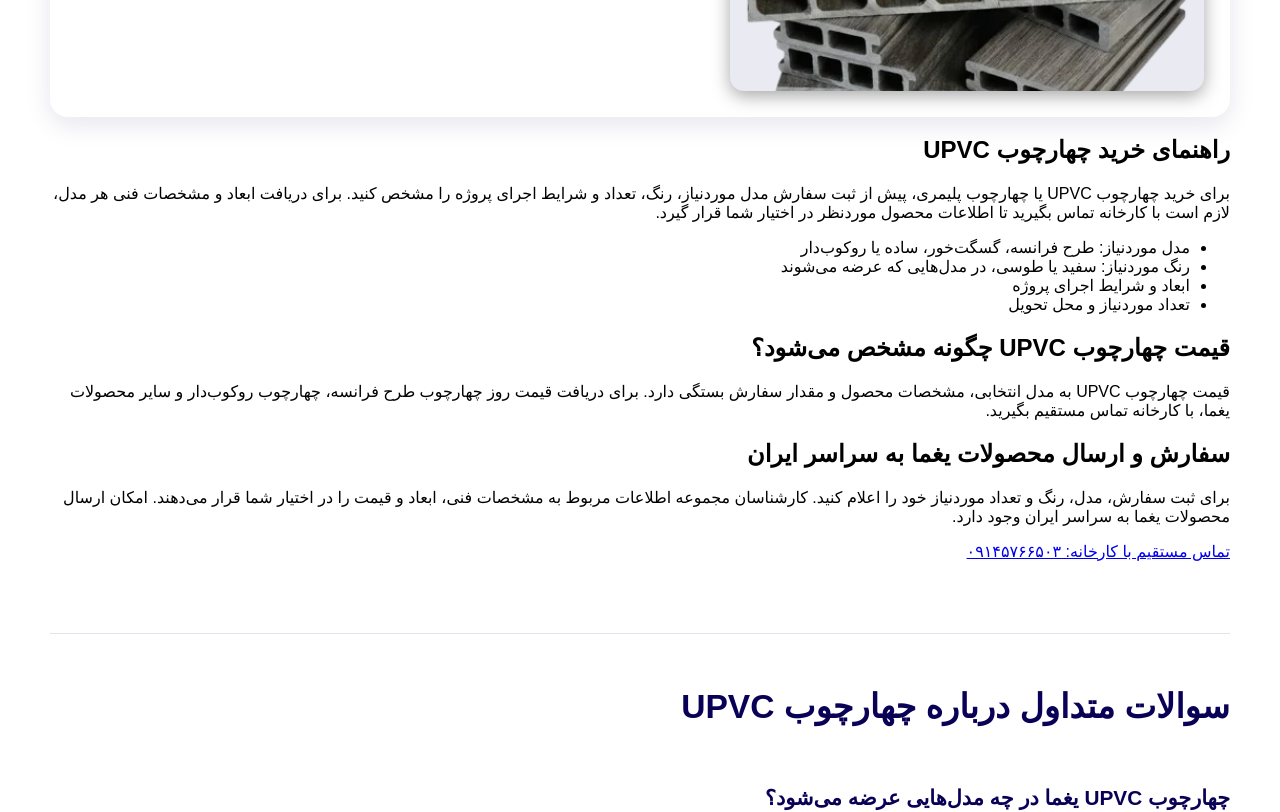
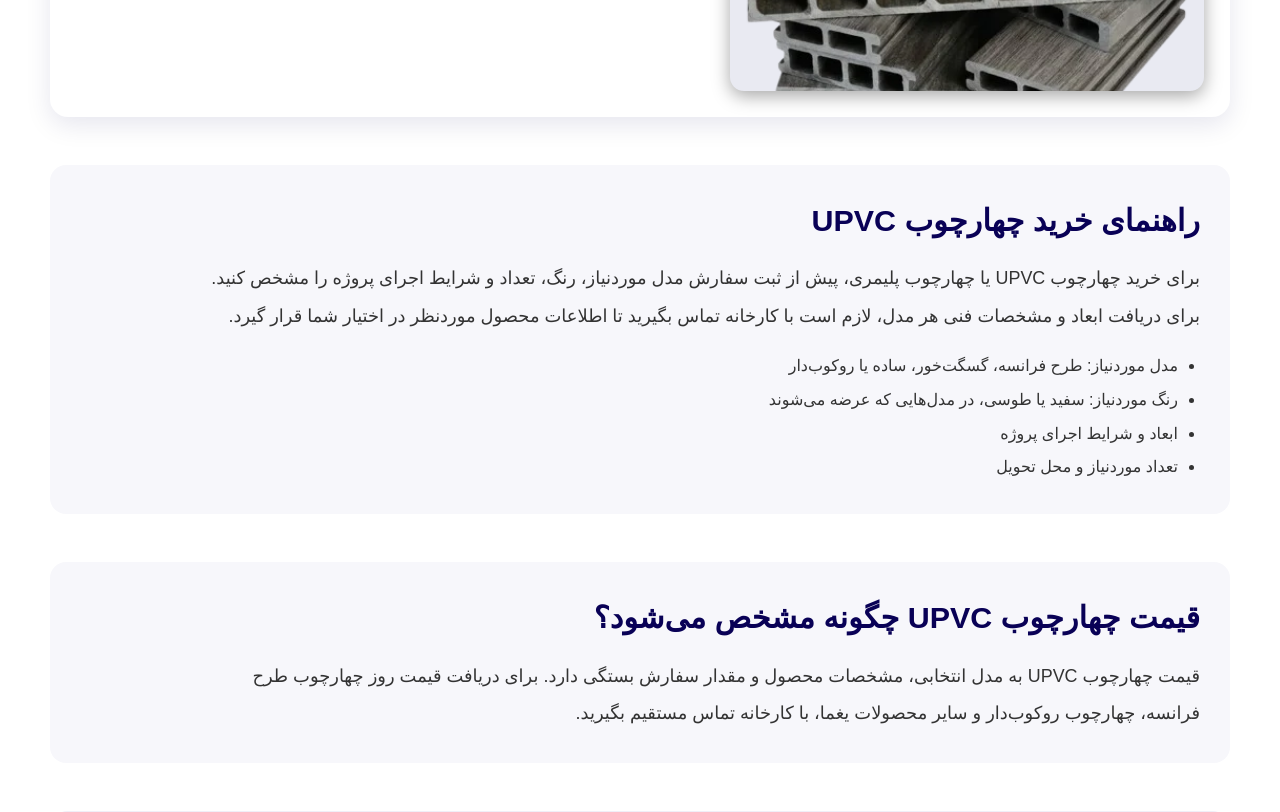
Before and after one commit to Mohammadrezaaofficial/Yaghma, a React (Vite) app: page /products in a window 1280 px wide. Shown: the part 2180-2992 px from the top of the page. Built offline with nearby package versions, Linux system fonts and the light colour scheme.

Commit message:
Style product buying guide and factory order CTA

```diff
--- a/src/styles/product.css
+++ b/src/styles/product.css
@@ -29,7 +29,9 @@
   line-height: 1.5;
 }
 
-.products-intro p {
+.products-intro p,
+.product-buying-guide p,
+.product-order-cta p {
   max-width: 1000px;
   margin: 0;
   color: #333;
@@ -107,6 +109,59 @@
   font-size: clamp(1rem, 1.4vw, 1.15rem);
   font-weight: 400;
   line-height: 2.1;
+}
+
+.product-buying-guide {
+  margin-top: clamp(32px, 4vw, 48px);
+  padding: clamp(20px, 3vw, 30px);
+  border-radius: 16px;
+  background: #f7f7fb;
+}
+
+.product-buying-guide h2,
+.product-order-cta h2 {
+  margin: 0 0 14px;
+  color: #090156;
+  font-size: clamp(1.35rem, 2.5vw, 1.9rem);
+  font-weight: 800;
+  line-height: 1.7;
+}
+
+.product-buying-guide ul {
+  margin: 14px 0 0;
+  padding-right: 22px;
+  color: #333;
+  font-size: 1rem;
+  line-height: 2.1;
+}
+
+.product-order-cta {
+  margin-top: clamp(32px, 4vw, 48px);
+  padding: clamp(24px, 4vw, 40px);
+  border-radius: 18px;
+  background: #f0eff8;
+  text-align: right;
+}
+
+.product-call-link {
+  display: inline-flex;
+  align-items: center;
+  justify-content: center;
+  margin-top: 20px;
+  padding: 12px 22px;
+  border-radius: 8px;
+  background: #090156;
+  color: #fff;
+  font-weight: 700;
+  line-height: 1.8;
+  text-decoration: none;
+  transition: opacity 180ms ease, transform 180ms ease;
+}
+
+.product-call-link:hover {
+  color: #fff;
+  opacity: 0.9;
+  transform: translateY(-2px);
 }
 
 .product-extra {
@@ -191,8 +246,6 @@
   }
 }
 
-
-/* Keep product-page headings isolated from the homepage product-section styles. */
 .products-page-section .product-content h2,
 .products-page-section .products-faq > h2 {
   position: static;
@@ -202,23 +255,18 @@
   text-align: right;
 }
 
-.products-page-section {
+.products-page-section,
+.products-page-section .products-container {
   width: 100%;
   max-width: 100%;
   margin-inline: auto;
-  overflow: visible;
 }
 
 .products-page-section .products-container {
   width: min(100%, 1180px);
-  max-width: 100%;
-  margin-inline: auto;
 }
 
-.products-page-section .product-row {
-  min-width: 0;
-}
-
+.products-page-section .product-row,
 .products-page-section .product-content,
 .products-page-section .products-faq,
 .products-page-section .products-faq-item {
```
